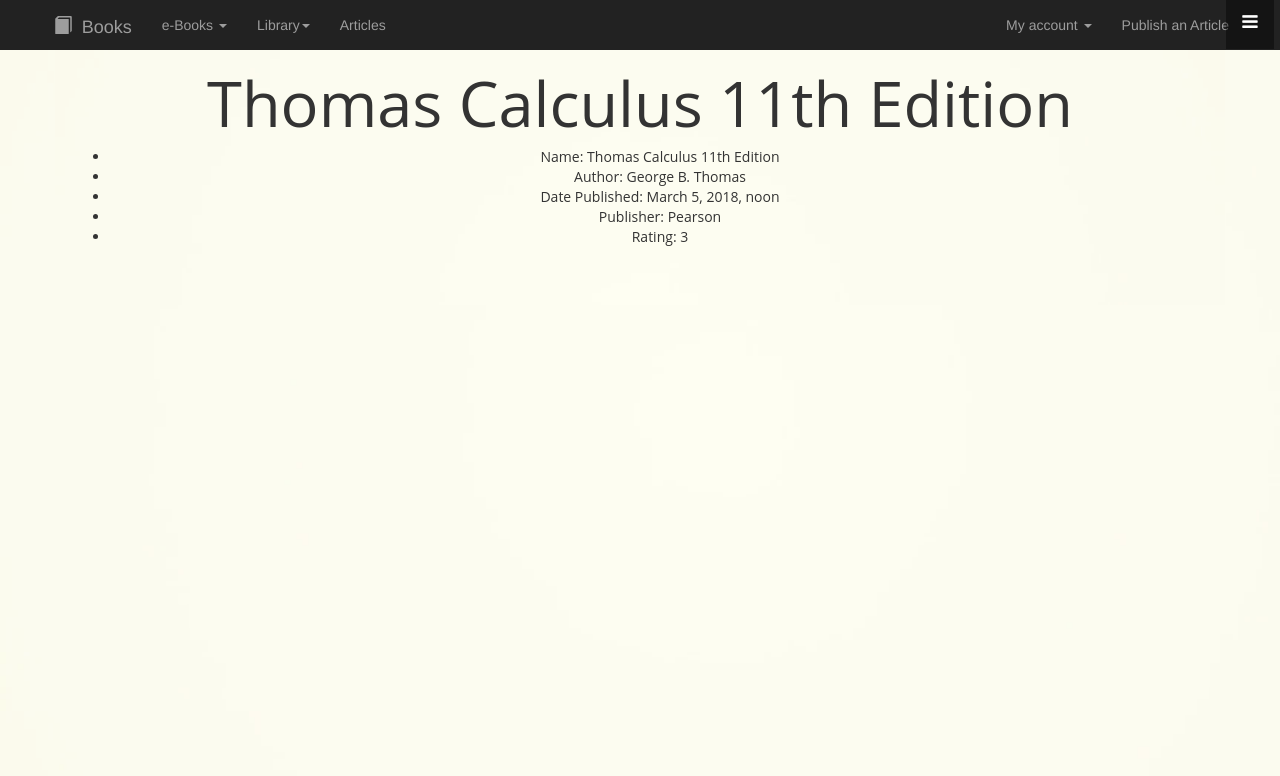
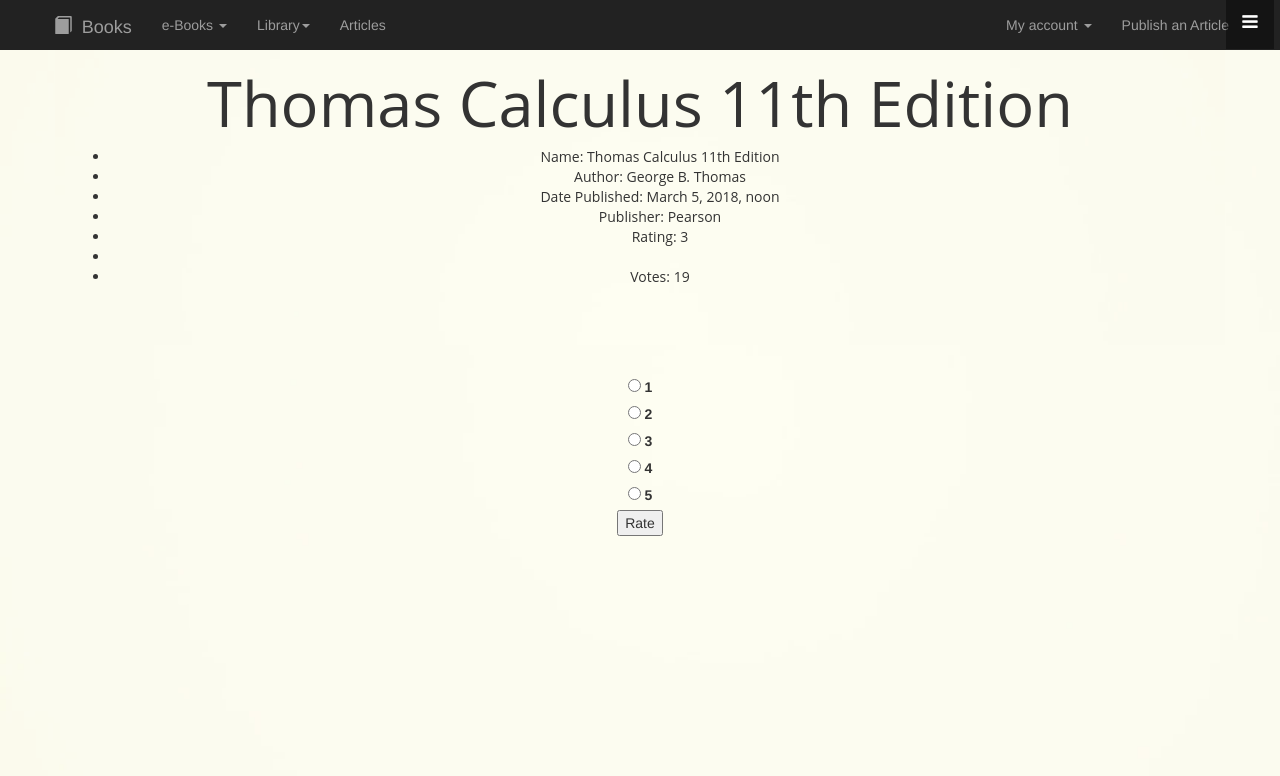
Before and after one commit to sankalpgkv/elibrary, a Django app: page /libapp/1/ in a window 1280 px wide. Shown: the top 776 px of the page. Run offline with Django 3.2, Linux system fonts and the light colour scheme; data comes from the database, SQL or seed files in the repository; both versions use the stored data as it was after the commit; grey boxes labelled with a size stand in for pictures from a placeholder-image service; some libraries are stand-ins or nearby versions.

Commit message:
rate feature added

```diff
--- a/libapp/models.py
+++ b/libapp/models.py
@@ -7,6 +7,7 @@
     author_name = models.CharField(max_length=200)
     rating = models.IntegerField(default=0)
     publisher = models.CharField(max_length=200, default='None')
+    num_votes = models.IntegerField(default=0)
 
     def __str__(self):
         return self.name
--- a/libapp/templates/libapp/base.html
+++ b/libapp/templates/libapp/base.html
@@ -29,7 +29,7 @@
 				<!-- Collect the nav links, forms, and other content for toggling -->
                 <div class="collapse navbar-collapse js-navbar-collapse">
                 		<ul class="nav navbar-nav navbar-left">
-                			<a class="navbar-brand" href="#">
+                			<a class="navbar-brand" href="{% url 'libapp:index' %}">
                 					<span class="glyphicon glyphicon-book" aria-hidden="true"></span>
                 					 Books</a>
                 			<li class="dropdown mega-dropdown">
--- a/libapp/templates/libapp/details.html
+++ b/libapp/templates/libapp/details.html
@@ -1,18 +1,37 @@
 {% extends 'libapp/base.html' %}
 {% block title %}Book Details{% endblock %}
 {% block body %}
+
+<style>
+    form {
+        width: 50%;
+        margin: 0px auto;
+        text-align: center;
+    }
+</style>
 <div class="container jumbotron">
     <h1>{{ book.name }} </h1>
 
-    {% if error_message %}
-        <p><strong>{{ error_message }}</strong></p>
-    {% endif %}
 <ul>
     <li><span>Name: </span>{{ book.name }}</li>
     <li><span>Author: </span>{{ book.author_name }}</li>
     <li><span>Date Published: </span>{{ book.pub_date }}</li>
     <li><span>Publisher: </span>{{ book.publisher }}</li>
     <li><span>Rating: </span>{{ book.rating }}</li>
+    <li><li><span>Votes: </span>{{ book.num_votes }}</li></li>
 </ul>
 </div>
+{% if error_message %}
+<p><strong>{{ error_message }}</strong></p>
+{% endif %}
+<form class='rate' action="{% url 'libapp:rate' book.id %}" method="post">
+        {% csrf_token %}
+        {% for num in "12345" %}
+            <input type="radio" id="{{ forloop.counter }}" name="rate_val" value={{ num }}>
+            <label for="{{ forloop.counter }}" id="option">
+                {{ num }}
+            </label><br>
+        {% endfor %}
+        <input type="submit" value="Rate" >
+    </form>
 {% endblock %}
--- a/libapp/urls.py
+++ b/libapp/urls.py
@@ -6,4 +6,5 @@
 urlpatterns = [
     url(r'^$', views.index, name='index'),
     url(r'^(?P<book_id>[0-9]+)/$', views.details, name='details'),
+    url(r'^(?P<book_id>[0-9]+)/rate/$', views.rate, name='rate'),
 ]
--- a/libapp/views.py
+++ b/libapp/views.py
@@ -9,3 +9,22 @@
 def details(request, book_id):
     book = get_object_or_404(Book, pk=book_id)
     return render(request, 'libapp/details.html', { 'book': book })
+
+def rate(request, book_id):
+    book = get_object_or_404(Book, pk=book_id)
+    book=get_object_or_404(Book, pk=book_id)
+    rate_value = '0'
+    try:
+        rate_value = request.POST['rate_val']
+    except (KeyError):
+        return render(request, 'libapp/details.html', {
+        'book': book,
+        'error_message': "You did not select a valid choice.",
+        })
+    else:
+        book.rating=book.rating*book.num_votes+int(rate_value)
+        if int(rate_value)!=0:
+            book.num_votes+=1
+        book.rating/=book.num_votes
+        book.save()
+        return render(request , 'libapp/details.html', { 'book' : book })
```
Also changed, not shown: db.sqlite3, libapp/migrations/0003_book_num_votes.py (added).
